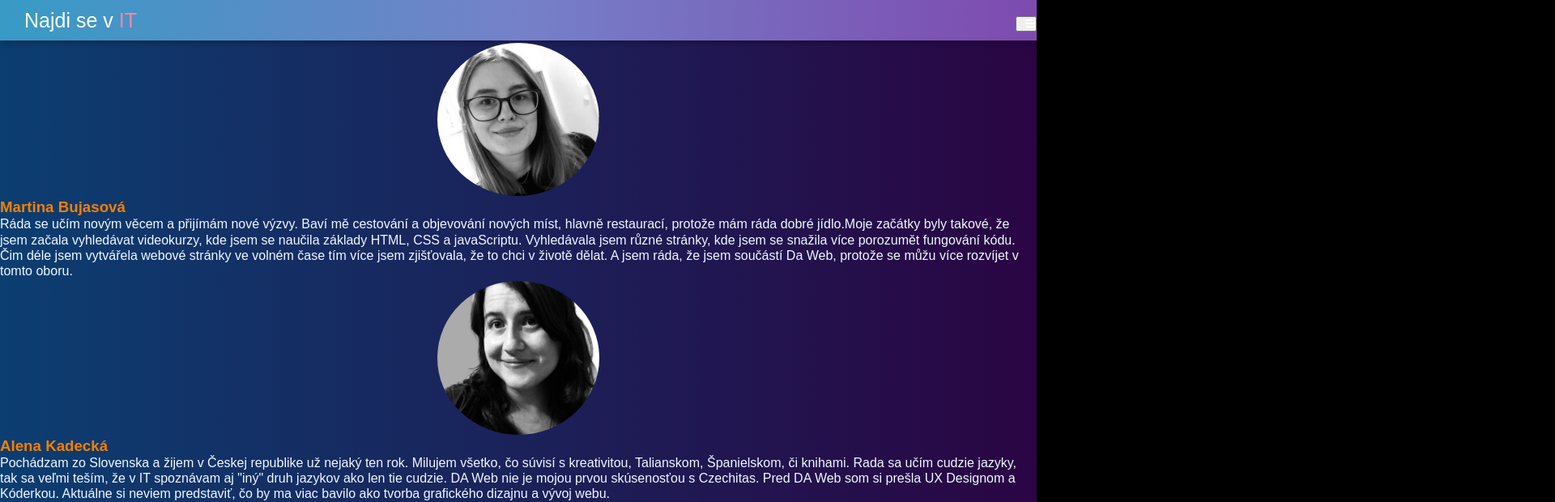
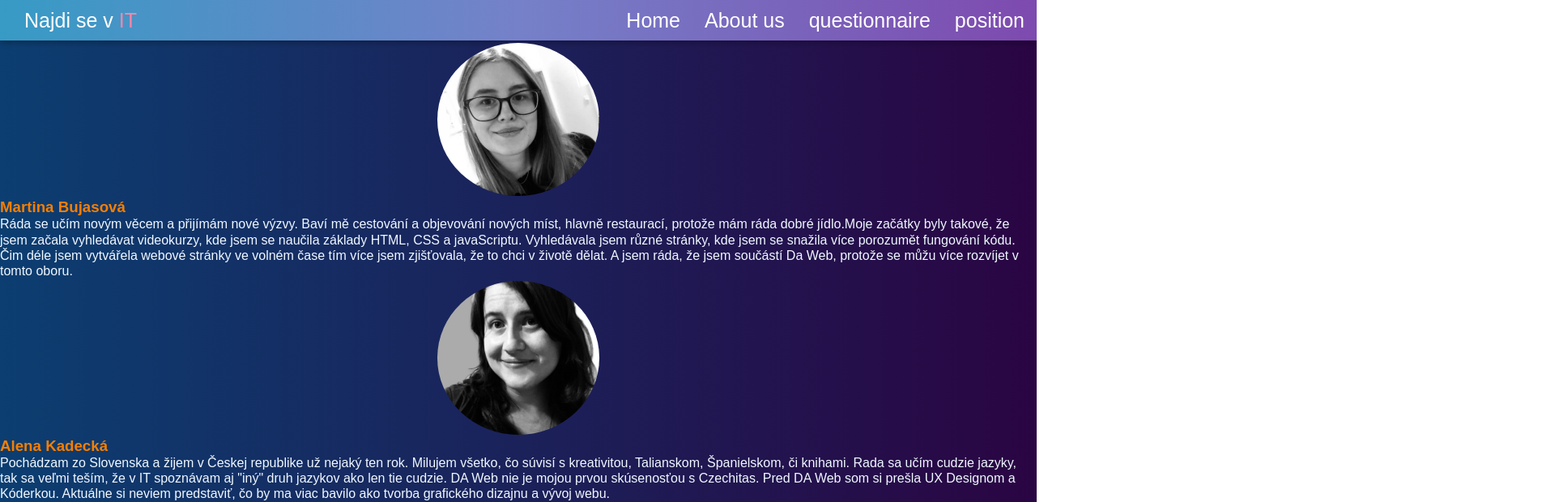
Before and after one commit to Marii125/hackathon, a React (Vite) app: page /about-us in a window 1280 px wide. Shown: the top 620 px of the page at 81% size, 1920 px wide, since content can reach past the window. Built offline with nearby package versions, Linux system fonts and the light colour scheme.

Commit message:
fix: navigation reacts to media width

```diff
--- a/src/components/Navigation/navigation.jsx
+++ b/src/components/Navigation/navigation.jsx
@@ -1,7 +1,12 @@
-import './style.css';
-import { NavigationDesktop } from './navigationDesktop';
-import { NavigationMobile } from './navigationMobile';
+import "./style.css";
+import { NavigationDesktop } from "./navigationDesktop";
+import { NavigationMobile } from "./navigationMobile";
 
 export const Navigation = () => {
-  return <NavigationMobile />;
+  return (
+    <>
+      <NavigationDesktop />
+      <NavigationMobile />
+    </>
+  );
 };
--- a/src/components/Navigation/navigationDesktop.jsx
+++ b/src/components/Navigation/navigationDesktop.jsx
@@ -1,12 +1,12 @@
-import { Link } from 'react-router-dom';
-import './style.css';
+import { Link } from "react-router-dom";
+import "./style.css";
 export const NavigationDesktop = () => {
   return (
-    <nav>
-      <ul className="nav--flex">
+    <nav className="navigation__desktop">
+      <ul>
         <li className="nav__li">
           <Link to="/" className="nav__link">
-            Home{' '}
+            Home{" "}
           </Link>
         </li>
         <li className="nav__li">
--- a/src/components/Navigation/navigationMobile.jsx
+++ b/src/components/Navigation/navigationMobile.jsx
@@ -1,19 +1,19 @@
-import { Link } from 'react-router-dom';
-import './style.css';
+import { Link } from "react-router-dom";
+import "./style.css";
 export const NavigationMobile = () => {
   return (
-    <nav>
+    <nav className="navigation__mobile">
       <button className="navigation__mobile__hamburger">
         <i class="fa-solid fa-bars"></i>
       </button>
-      <ul className="navigation__mobile">
+      <ul className="navigation__mobile-menu">
         <li className="nav__li">
-          {' '}
+          {" "}
           <span className="nav__link">X</span>
         </li>
         <li className="nav__li">
           <Link to="/" className="nav__link">
-            Home{' '}
+            Home{" "}
           </Link>
         </li>
         <li className="nav__li">
--- a/src/components/Navigation/style.css
+++ b/src/components/Navigation/style.css
@@ -1,4 +1,27 @@
+.navigation__desktop {
+  display: none;
+}
+
+.navigation__desktop ul {
+  display: flex;
+  flex-direction: row;
+}
+
 .navigation__mobile {
+  display: block;
+}
+
+@media screen and (min-width: 768px) {
+  .navigation__desktop {
+    display: block;
+  }
+
+  .navigation__mobile {
+    display: none;
+  }
+}
+
+.navigation__mobile-menu {
   position: absolute;
   top: 0;
   left: 0;
@@ -11,7 +34,6 @@
   z-index: 1000;
   background-color: black;
   transform: translate(100vw, 0px);
-
 }
 
 .navigation__mobile__hamburger i {
@@ -25,10 +47,8 @@
   padding: 15px;
   font-size: 25px;
   font-weight: 500;
-
 }
 
 .nav__li {
   list-style-type: none;
-
 }
```
